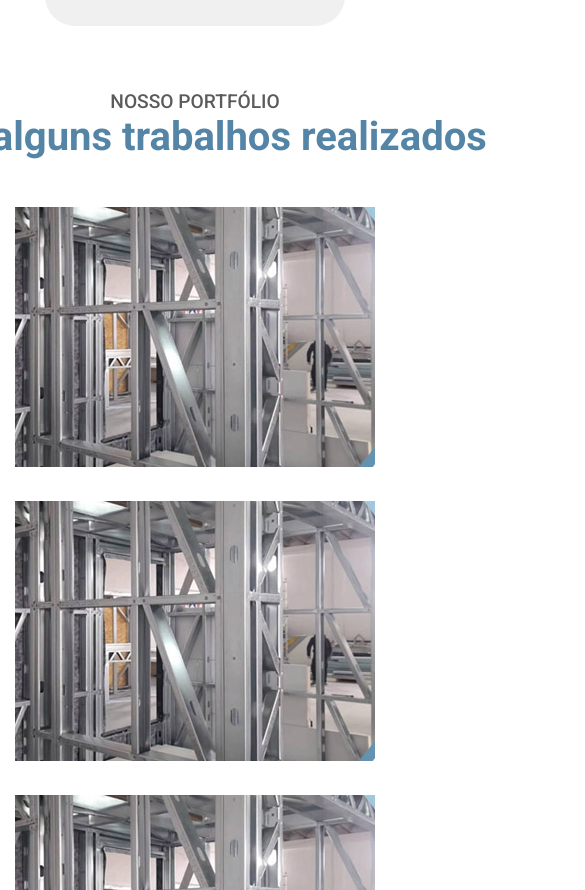
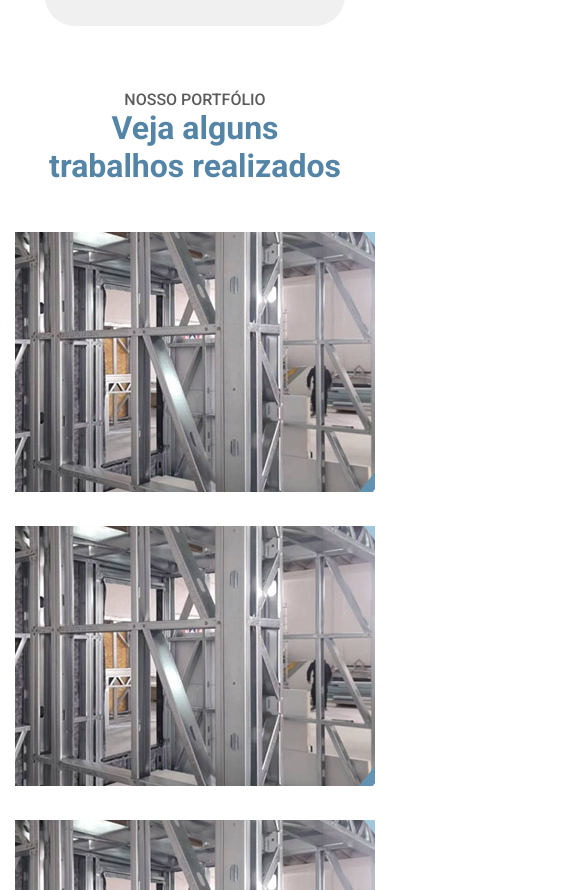
Before and after one commit to ynfleozin/site-placdestak, an Angular app: page / in a window 390 px wide. Shown: the part 3856-4746 px from the top of the page, 585 px wide, since content can reach past the window. Built offline with nearby package versions, Linux system fonts and the light colour scheme; a web font is replaced by a local one.

Commit message:
add responsivity in portfolio section

```diff
--- a/src/app/components/home/home.component.scss
+++ b/src/app/components/home/home.component.scss
@@ -283,6 +283,19 @@
       }
     }
   }
+
+  .portfolio-section{
+    .portfolio-text{
+      h2{
+        font-size: 1rem;
+      }
+
+      h3{
+        width: 300px;
+        font-size: 2rem;
+      }
+    }
+  }
 }
 
 @media(max-width: 1024px) {
```
